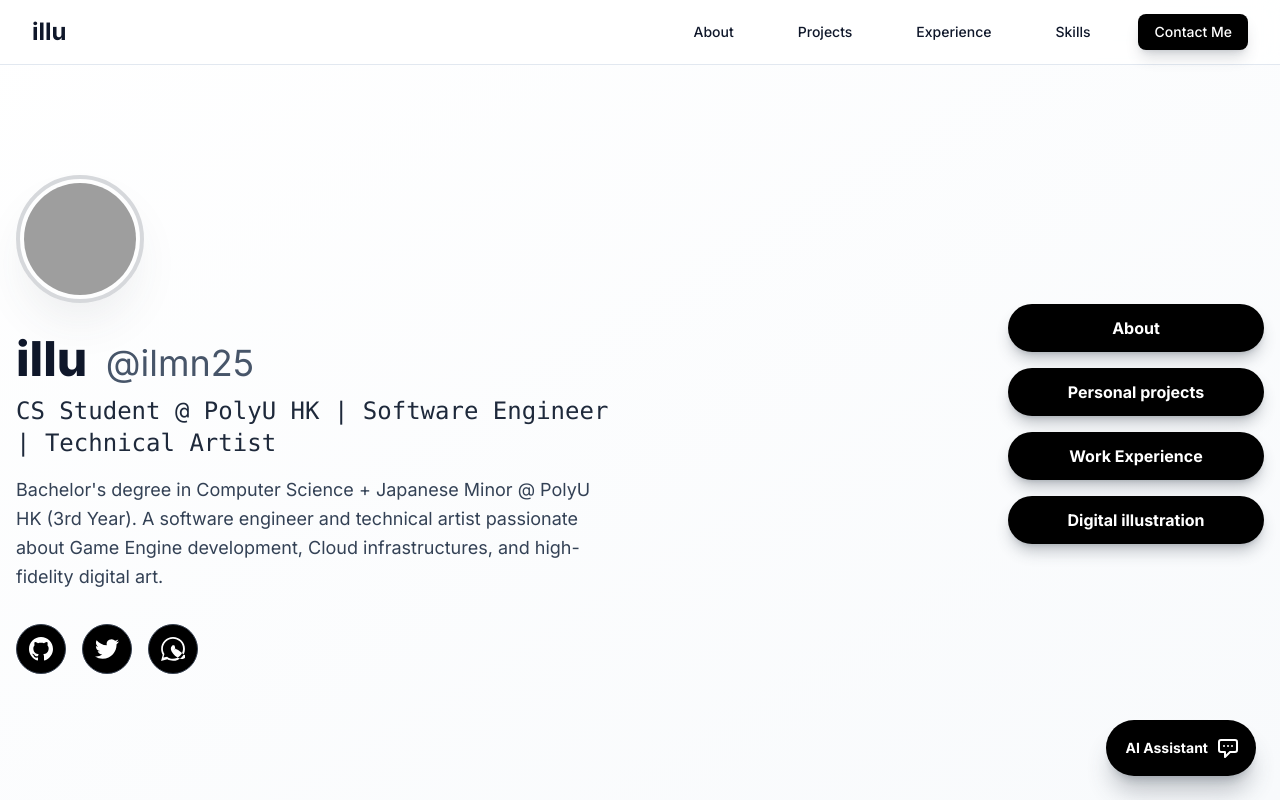
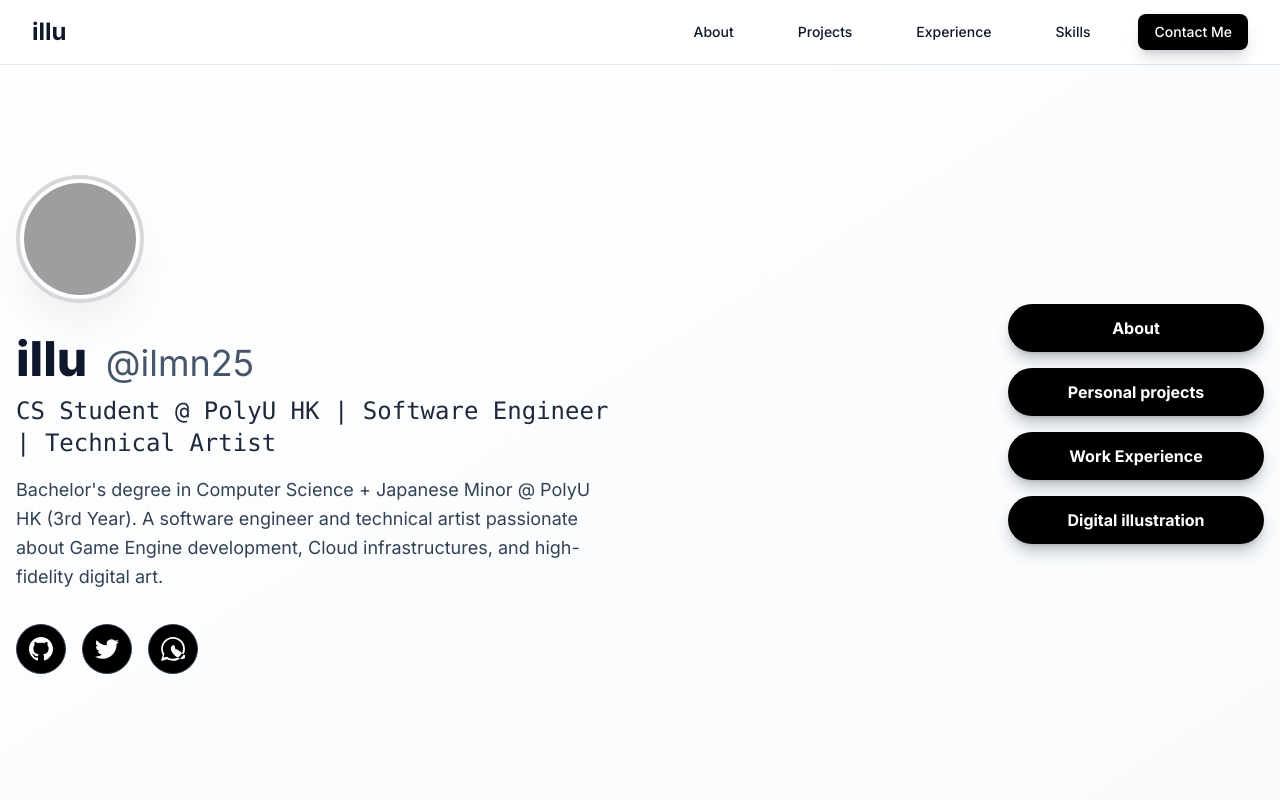
Before and after one commit to ilmn25/ilmn25, a React (Vite) app: page / in a window 1280 px wide. Shown: the top 800 px of the page. Built offline with nearby package versions, Linux system fonts and the light colour scheme; grey boxes are pictures that could not be loaded.

Commit message:
feat: Remove ChatAssistant component
The interactive AI assistant component has been removed from the main App component. This change simplifies the application's core structure.

```diff
--- a/App.tsx
+++ b/App.tsx
@@ -1,8 +1,6 @@
-
 import React from 'react';
 import Navbar from './components/Navbar';
 import ProjectCard from './components/ProjectCard';
-import ChatAssistant from './components/ChatAssistant';
 import { PERSONAL_INFO, PROJECTS, SKILLS, EXPERIENCES } from './constants';
 
 const App: React.FC = () => {
@@ -146,9 +144,6 @@ const App: React.FC = () => {
           </p>
         </div>
       </footer>
-
-      {/* Interactive AI Assistant */}
-      <ChatAssistant />
     </div>
   );
 };
--- a/index.html
+++ b/index.html
@@ -37,8 +37,8 @@
   "imports": {
     "react/": "https://esm.sh/react@^19.2.4/",
     "react": "https://esm.sh/react@^19.2.4",
-    "@google/genai": "https://esm.sh/@google/genai@^1.39.0",
-    "react-dom/": "https://esm.sh/react-dom@^19.2.4/"
+    "react-dom/": "https://esm.sh/react-dom@^19.2.4/",
+    "@google/genai": "https://esm.sh/@google/genai@^1.39.0"
   }
 }
 </script>
--- a/package.json
+++ b/package.json
@@ -10,8 +10,8 @@
   },
   "dependencies": {
     "react": "^19.2.4",
-    "@google/genai": "^1.39.0",
-    "react-dom": "^19.2.4"
+    "react-dom": "^19.2.4",
+    "@google/genai": "^1.39.0"
   },
   "devDependencies": {
     "@types/node": "^22.14.0",
```
